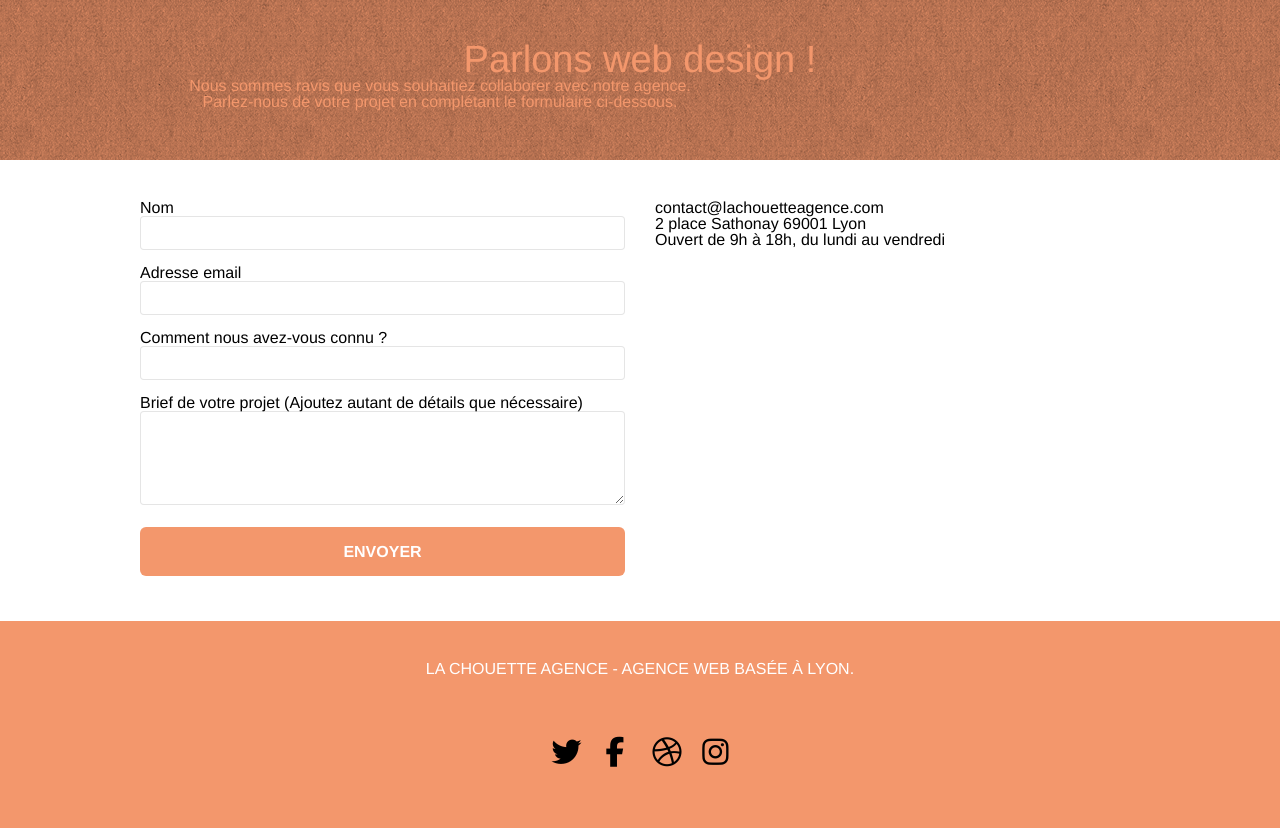
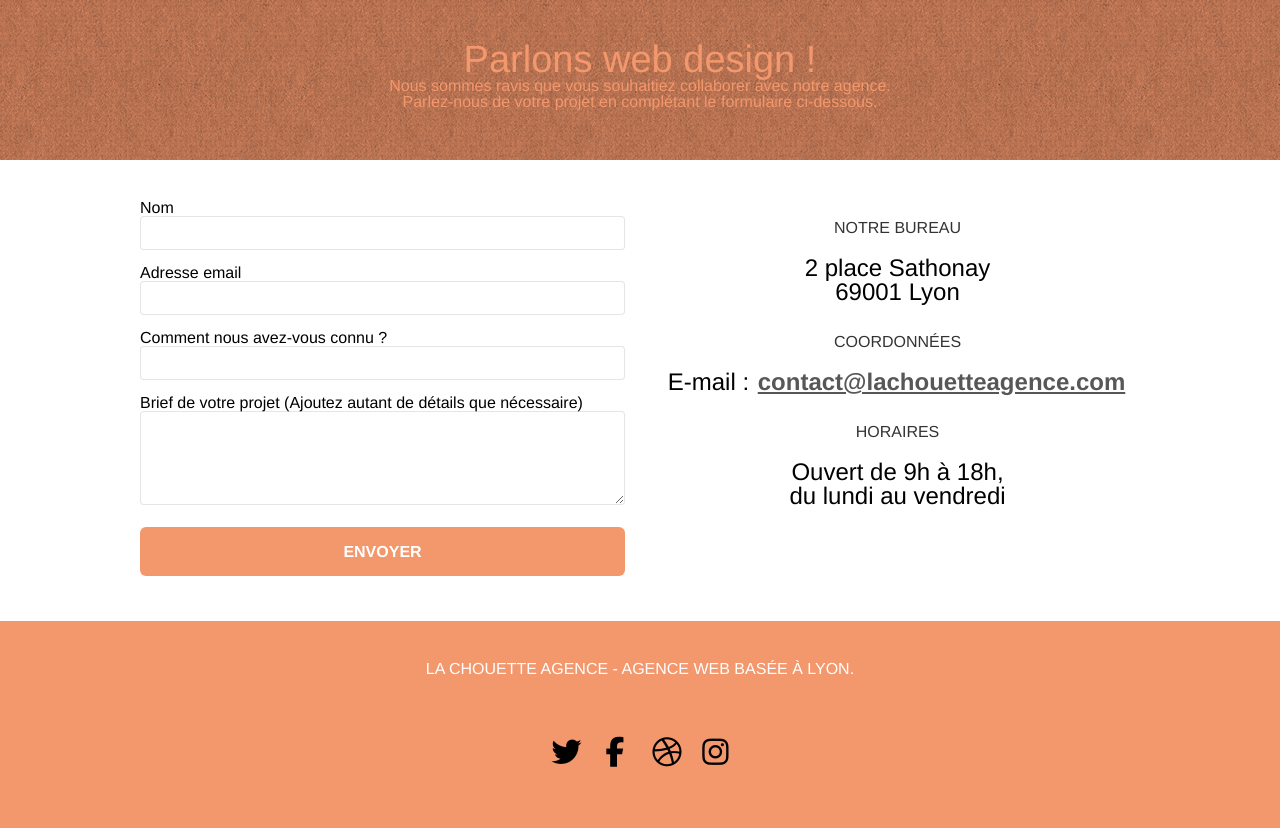
Before and after one commit to Marcelin97/LoisMarcelin_4_17052021-optimise, a PHP site: page /pages/contact.html in a window 1280 px wide. Shown: the part 105-933 px from the top of the page. Run offline with PHP 8.4, Linux system fonts and the light colour scheme; some libraries are stand-ins or nearby versions.

Commit message:
optimization of the content of page 2

```diff
--- a/assets/css/style.css
+++ b/assets/css/style.css
@@ -416,7 +416,7 @@ nav .caret {
     margin-bottom: 20px;
 }
 
-.mg-lg {
+.mg-lg { /*paragraphe de la page contact*/
     margin-top: 10px;
     margin-bottom: 40px;
 }
@@ -728,7 +728,7 @@ h4 {
 }
 
 .bold-link {
-    font-weight: 900;
+    font-weight: 700;
     text-decoration: underline;
 }
 
@@ -802,6 +802,9 @@ h4 {
 }
 .col-sm-3 {
     margin: 20px auto;
+}
+.contact{
+    font-size: 1.5rem;
 }
 
 .col-xs-12 {
--- a/pages/contact.html
+++ b/pages/contact.html
@@ -119,7 +119,7 @@
 		<div class="row">
 			<div class="col-sm-12">
 				<h1 class="text-center hero-bloc-text tc-white">Parlons web design !</h1>
-				<p class="text-center mg-lg tc-white tight-width-whitespace">
+				<p class="text-center mg-lg tc-white">
 					Nous sommes ravis que vous souhaitiez collaborer avec notre agence.<br>
 					Parlez-nous de votre projet en complétant le formulaire ci-dessous.
 				</p>
@@ -182,12 +182,33 @@
 					</button>
 				</form>
 			</div>
-			<div class="col-sm-6">
-				<p>
-					contact@lachouetteagence.com<br>
-					2 place Sathonay 69001 Lyon<br>
-					Ouvert de 9h à 18h, du lundi au vendredi<br>
-				</p>
+			<div class="col-sm-6 text-center">
+				<div>
+					<h3>Notre bureau</h3>
+					<div>
+						<p class="contact">
+							2 place Sathonay<br>
+							69001 Lyon
+						</p>
+					</div>
+				</div>
+				<div>
+					<h3>Coordonnées</h3>
+					<div>
+						<p class="contact">
+							E-mail :
+								<a class="bold-link" href="mailto:contact@lachouetteagence.com">contact@lachouetteagence.com</a>
+						</p>
+					</div>
+				</div>
+				<div>
+					<h3>Horaires</h3>
+					<div>
+						<p class="contact">
+							Ouvert de 9h à 18h,<br> du lundi au vendredi
+						</p>
+					</div>
+				</div>
 			</div>
 		</div>
 	</div>
```
